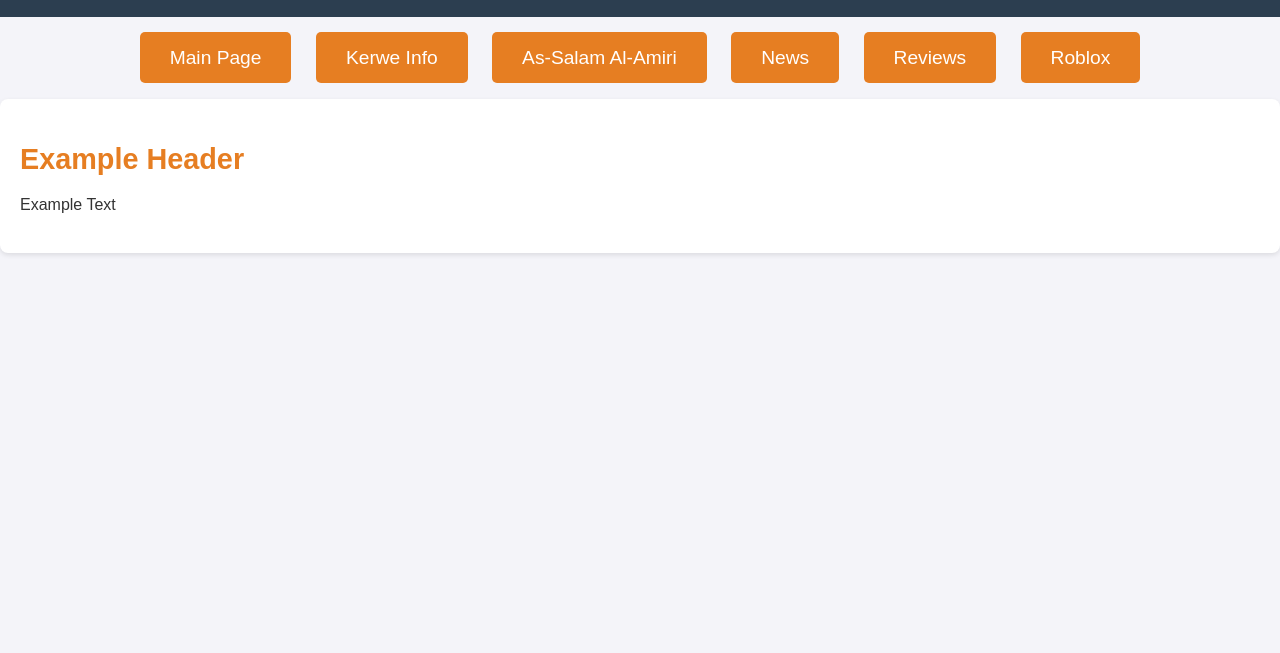
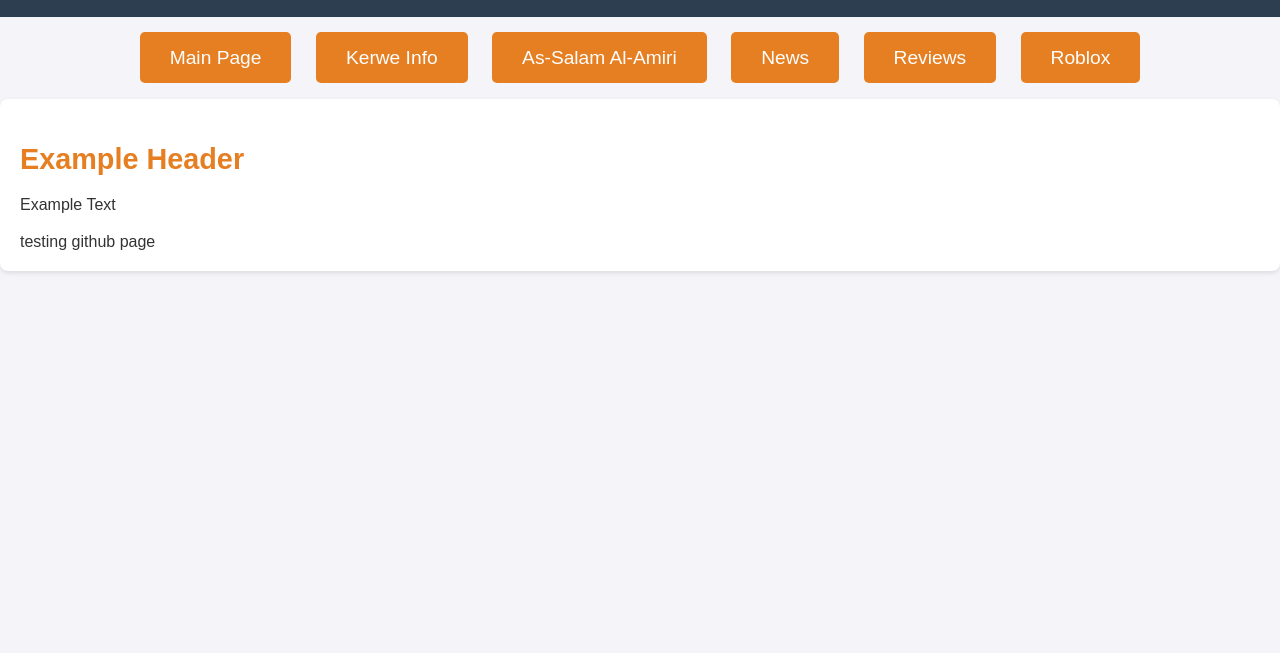
Before and after one commit to urbanmove8-qatar/urbanmove8-qatar.github.io, a plain HTML site: page index.html in a window 1280 px wide. Shown: the part 90-743 px from the top of the page. Drawn offline with Linux system fonts and the light colour scheme.

Commit message:
Update index.html

```diff
--- a/index.html
+++ b/index.html
@@ -112,6 +112,7 @@
     <div class="news-item">
             <h2>Example Header</h2>
             <p>Example Text</p>
+        testing github page
         </div>
 
     <footer style="display: flex; justify-content: space-between; align-items: center; padding: 5px 20px; background-color: #2c3e50; color: white; position: fixed; bottom: 0; width: 100%; box-sizing: border-box;">
```
